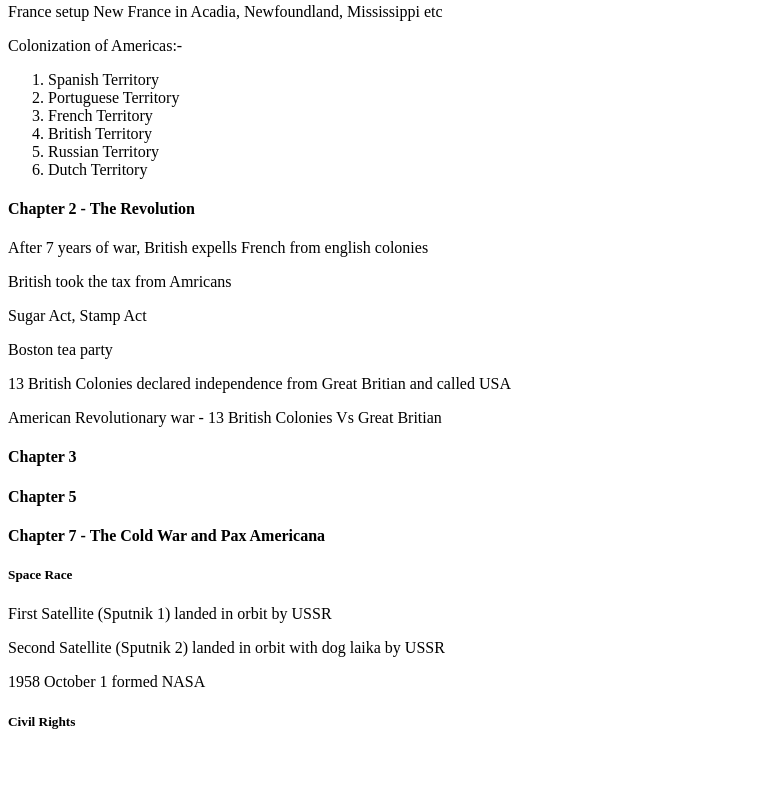
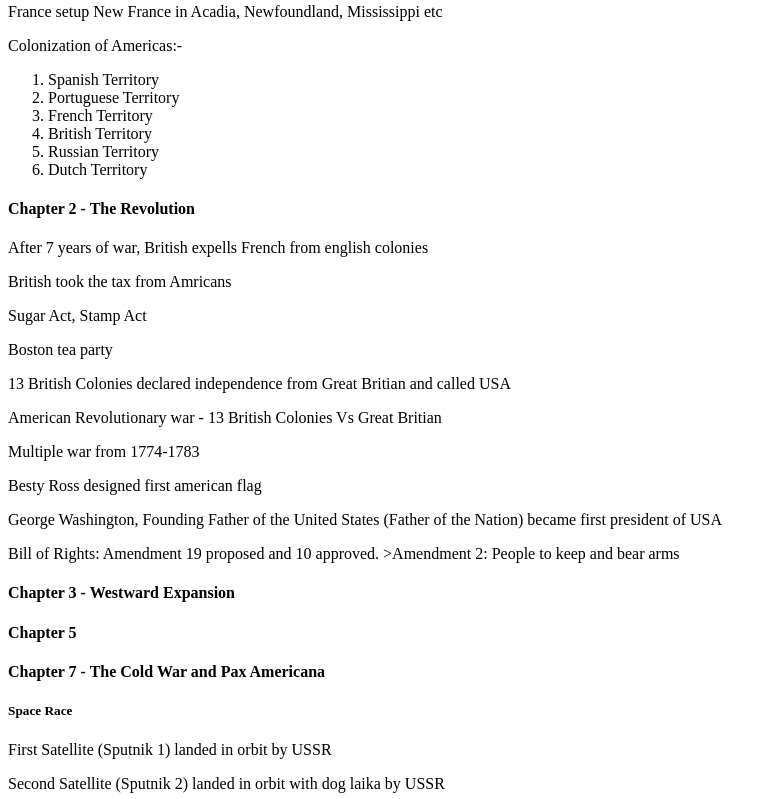
Before and after one commit to anilsyamanthakam/books, a plain HTML site: page american_history.html in a window 1280 px wide. Shown: the part 365-1164 px from the top of the page, without its empty margins (0-777 px from the left). Before the commit the page ends 1117 px from the top, so only its background shows below. Drawn offline with Linux system fonts and the light colour scheme.

Commit message:
Update american_history.html

```diff
--- a/american_history.html
+++ b/american_history.html
@@ -31,7 +31,11 @@
   <p>Boston tea party</p>
   <p>13 British Colonies declared independence from Great Britian and called USA</p>
   <p>American Revolutionary war - 13 British Colonies Vs Great Britian</p>
-  <h4>Chapter 3</h4>
+  <p>Multiple war from 1774-1783</p>
+  <p>Besty Ross designed first american flag</p>
+  <p>George Washington, Founding Father of the United States (Father of the Nation) became first president of USA</p>
+  <p>Bill of Rights: Amendment 19 proposed and 10 approved. >Amendment 2: People to keep and bear arms</p>
+  <h4>Chapter 3 - Westward Expansion</h4>
   <h4>Chapter 5</h4>
   <h4>Chapter 7 - The Cold War and Pax Americana</h4>
   <h5>Space Race</h5>
```
